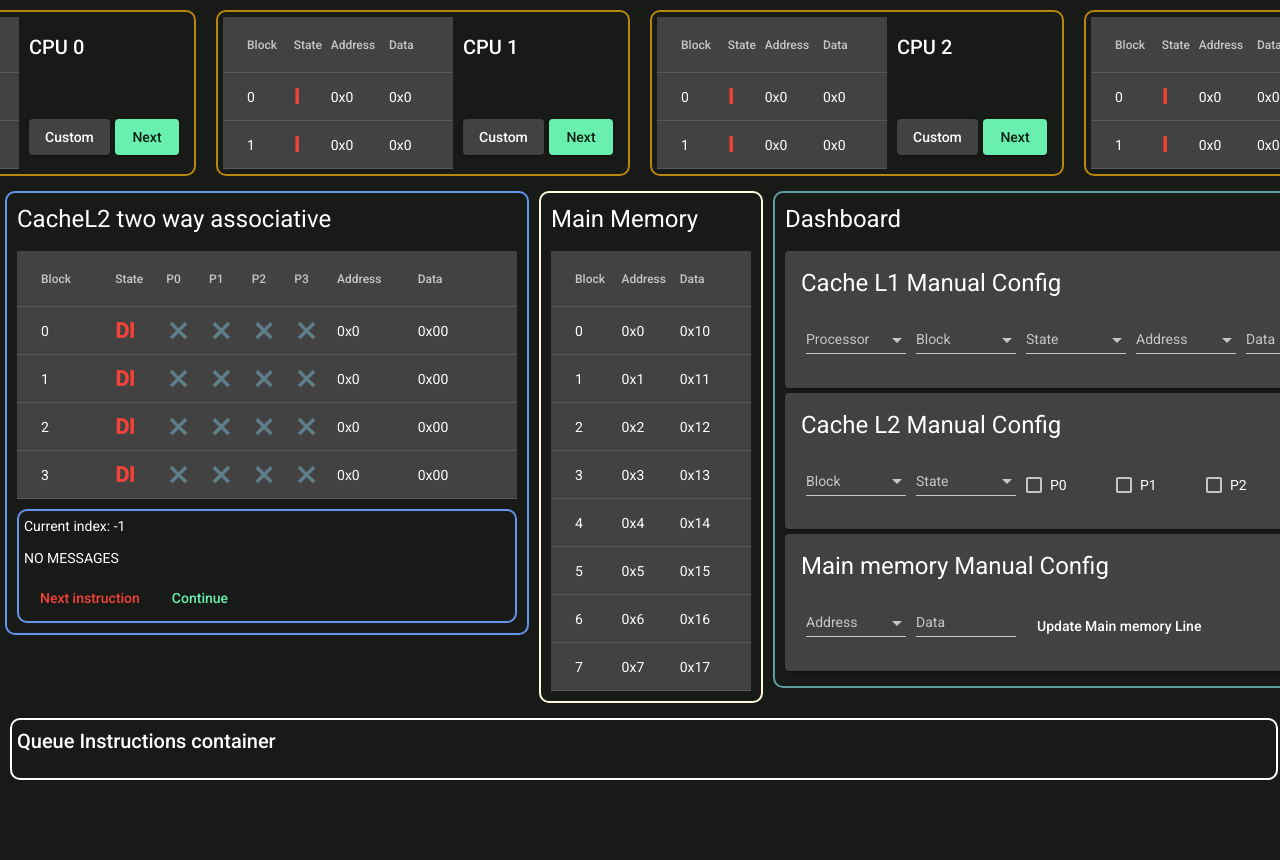
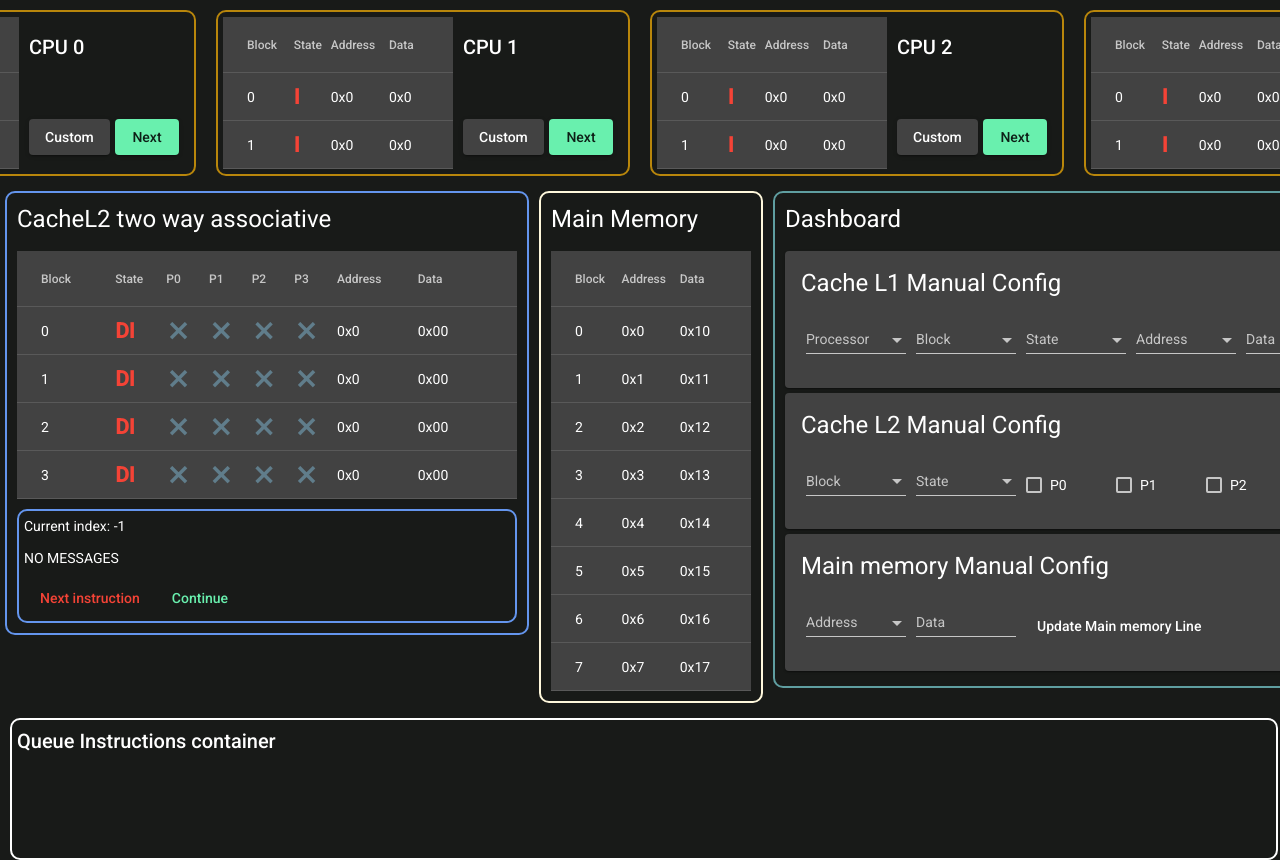
Before and after one commit to junavarro/cache-app, an Angular app: page / in a window 1280 px wide. Shown: the top 860 px of the page. Before the commit the page ends 800 px from the top, so only its background shows below. Built offline with nearby package versions, Linux system fonts and the light colour scheme.

Commit message:
se agrega estilos

```diff
--- a/src/app/app.module.ts
+++ b/src/app/app.module.ts
@@ -25,6 +25,7 @@ import { MatDialogModule } from '@angular/material/dialog';
 import { QueueViewerComponent } from './components/queue-viewer/queue-viewer.component';
 import { TerminalComponent } from './components/terminal/terminal.component';
 import { MatProgressSpinnerModule } from '@angular/material/progress-spinner';
+import { MatBadgeModule } from '@angular/material/badge';
 @NgModule({
   declarations: [
     AppComponent,
@@ -54,7 +55,8 @@ import { MatProgressSpinnerModule } from '@angular/material/progress-spinner';
     MatCardModule,
     MatDialogModule,
     MatChipsModule,
-    MatProgressSpinnerModule
+    MatProgressSpinnerModule,
+    MatBadgeModule
   ],
   exports: [
     NodeComponent,
--- a/src/app/components/queue-viewer/queue-viewer.component.html
+++ b/src/app/components/queue-viewer/queue-viewer.component.html
@@ -1,7 +1,7 @@
 <div class="queueContainer">
     <h2> Queue Instructions container</h2>
     <mat-chip-list class="queue" aria-label="queue ">
-        <mat-chip [color]="item.operation ==='CALC'? 'accent':item.operation ==='READ' ? 'warning' : 'primary'  " class="instruction" *ngFor="let item of list " selected>
+        <mat-chip  [matBadge]="item.nodeId" matBadgePosition="after" matBadgeColor="accent" matBa [color]="item.operation ==='CALC'? 'accent':item.operation ==='READ' ? 'warning' : 'primary'  " class="instruction" *ngFor="let item of list " selected>
             {{item.operation}}
             <ng-container *ngIf="item.operation === 'READ' || item.operation === 'WRITE'">
                 {{item.address}}
--- a/src/app/components/queue-viewer/queue-viewer.component.scss
+++ b/src/app/components/queue-viewer/queue-viewer.component.scss
@@ -8,12 +8,13 @@ div {
     }
     width: 98%;
     mat-chip-list.queue {
+      margin-top: 10px;
       display: flex;
       flex-direction: row;
       width: 100%;
       max-width: 100%;
       overflow-x: scroll;
-      max-height: 150px;
+      height: 80px;
       mat-chip .instruction {
         margin-left: 5px;
       }
```
